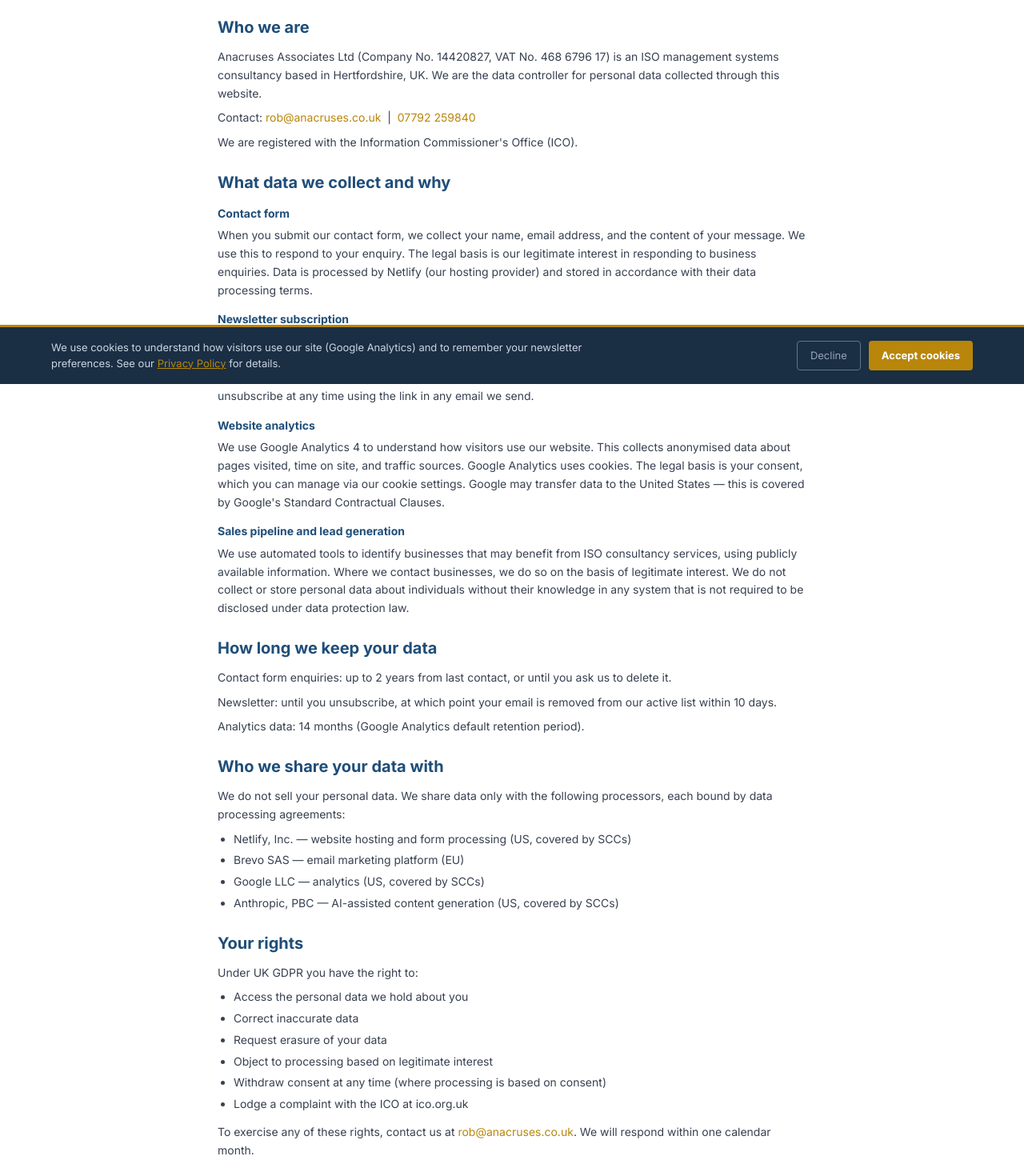
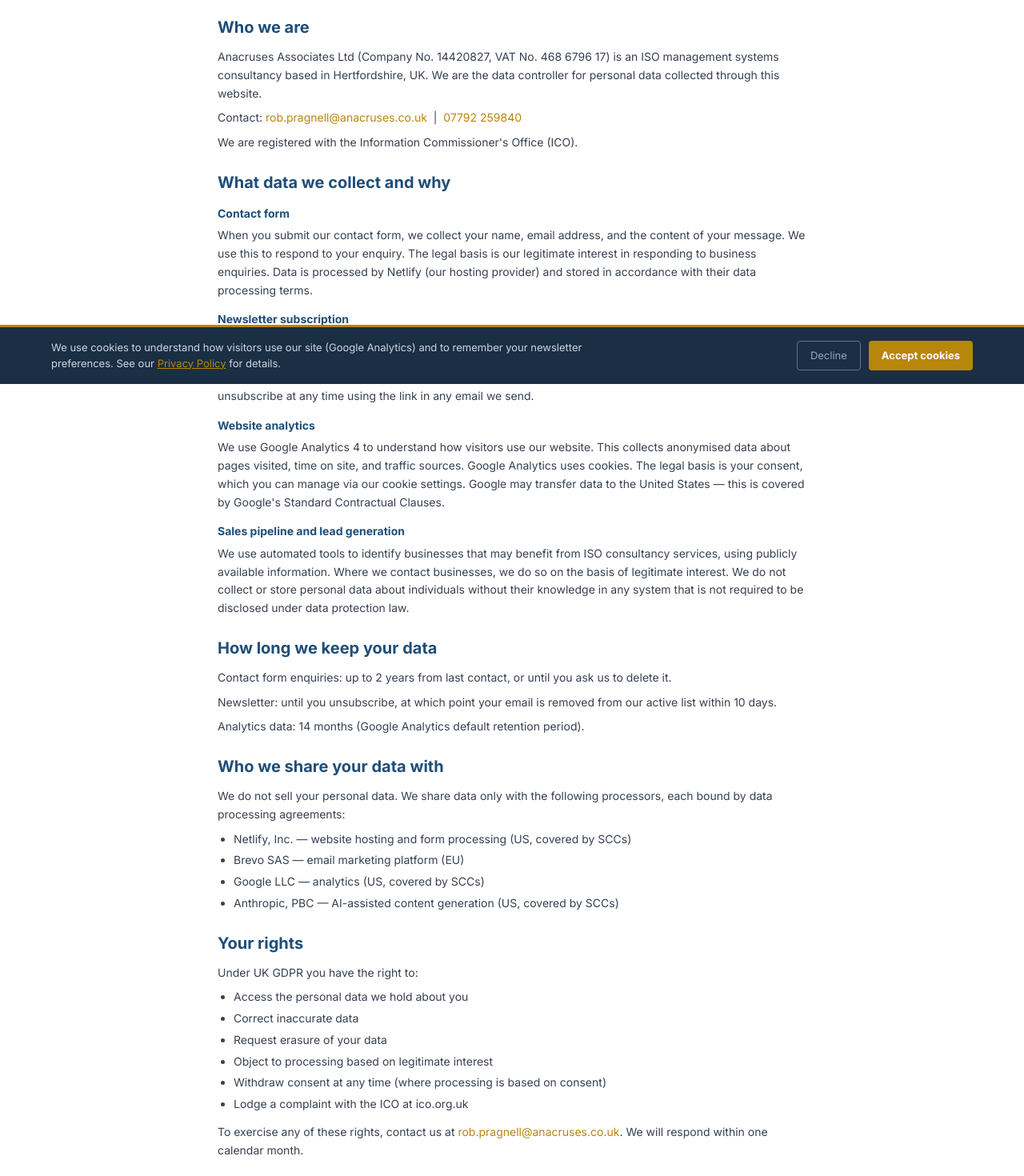
Before and after one commit to anacrusesuk/anacruses-website, a Next.js app: page /privacy in a window 1280 px wide. Shown: the part 320-1790 px from the top of the page at 80% size. Built offline with nearby package versions, Linux system fonts and the light colour scheme.

Commit message:
fix email address in privacy policy and schema markup

```diff
--- a/app/layout.js
+++ b/app/layout.js
@@ -27,7 +27,7 @@
       'image': 'https://www.anacruses.co.uk/images/logo.png',
       'description': 'Specialist ISO management systems consultancy based in Hertfordshire. CQI/IRCA certified Lead Auditor with 20+ years experience across ISO 9001, 14001, 27001, 45001 and 42001.',
       'telephone': '+447792259840',
-      'email': 'rob@anacruses.co.uk',
+      'email': 'rob.pragnell@anacruses.co.uk',
       'address': {
         '@type': 'PostalAddress',
         'addressRegion': 'Hertfordshire',
--- a/app/privacy/page.js
+++ b/app/privacy/page.js
@@ -22,7 +22,7 @@
           <div>
             <h2 className="text-xl font-bold text-navy mb-3">Who we are</h2>
             <p>Anacruses Associates Ltd (Company No. 14420827, VAT No. 468 6796 17) is an ISO management systems consultancy based in Hertfordshire, UK. We are the data controller for personal data collected through this website.</p>
-            <p className="mt-2">Contact: <a href="mailto:rob@anacruses.co.uk" className="text-gold hover:underline">rob@anacruses.co.uk</a> &nbsp;|&nbsp; <a href="tel:07792259840" className="text-gold hover:underline">07792 259840</a></p>
+            <p className="mt-2">Contact: <a href="mailto:rob.pragnell@anacruses.co.uk" className="text-gold hover:underline">rob.pragnell@anacruses.co.uk</a> &nbsp;|&nbsp; <a href="tel:07792259840" className="text-gold hover:underline">07792 259840</a></p>
             <p className="mt-2">We are registered with the Information Commissioner&apos;s Office (ICO).</p>
           </div>
 
@@ -71,7 +71,7 @@
               <li>Withdraw consent at any time (where processing is based on consent)</li>
               <li>Lodge a complaint with the ICO at ico.org.uk</li>
             </ul>
-            <p className="mt-3">To exercise any of these rights, contact us at <a href="mailto:rob@anacruses.co.uk" className="text-gold hover:underline">rob@anacruses.co.uk</a>. We will respond within one calendar month.</p>
+            <p className="mt-3">To exercise any of these rights, contact us at <a href="mailto:rob.pragnell@anacruses.co.uk" className="text-gold hover:underline">rob.pragnell@anacruses.co.uk</a>. We will respond within one calendar month.</p>
           </div>
 
           <div>
```
